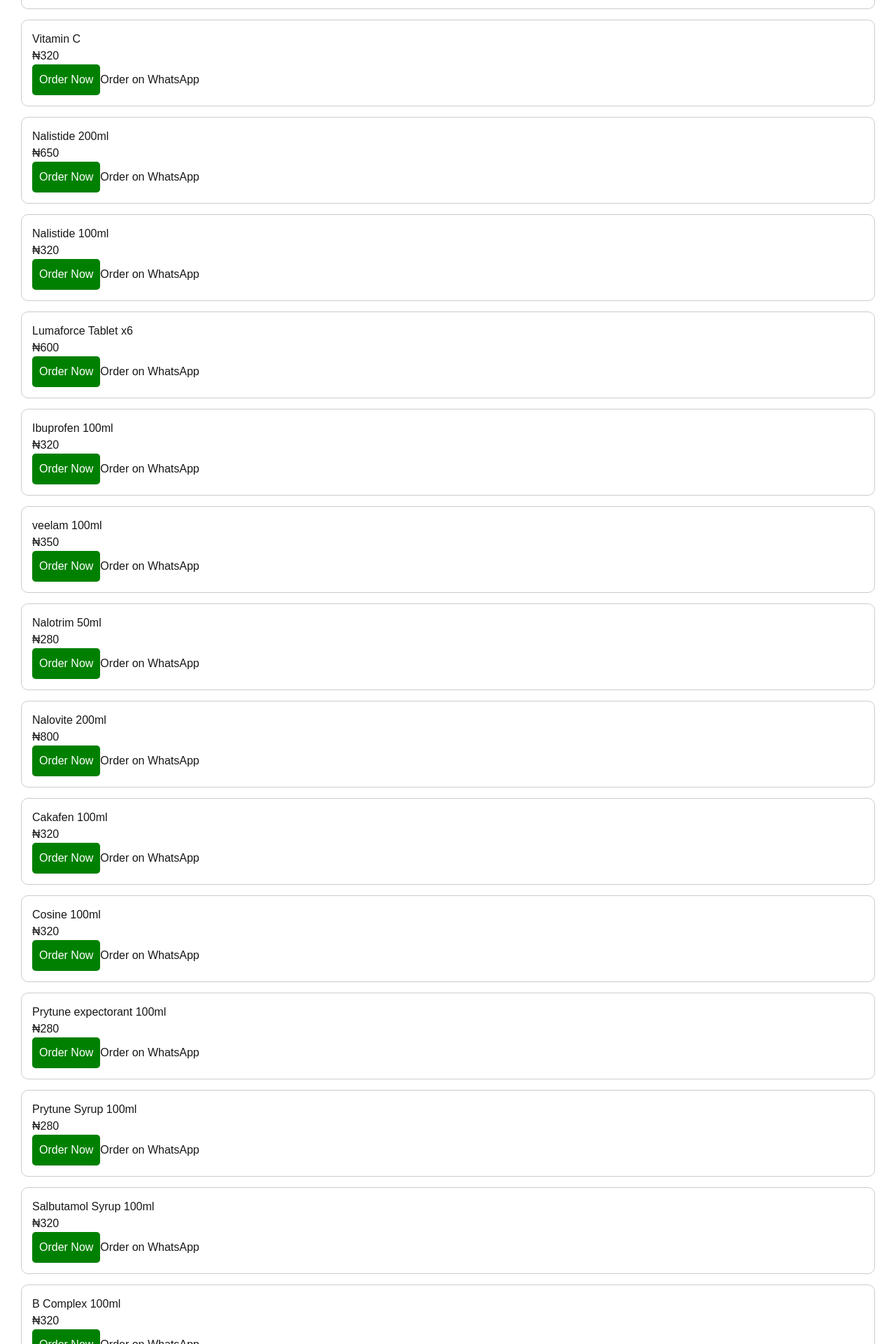
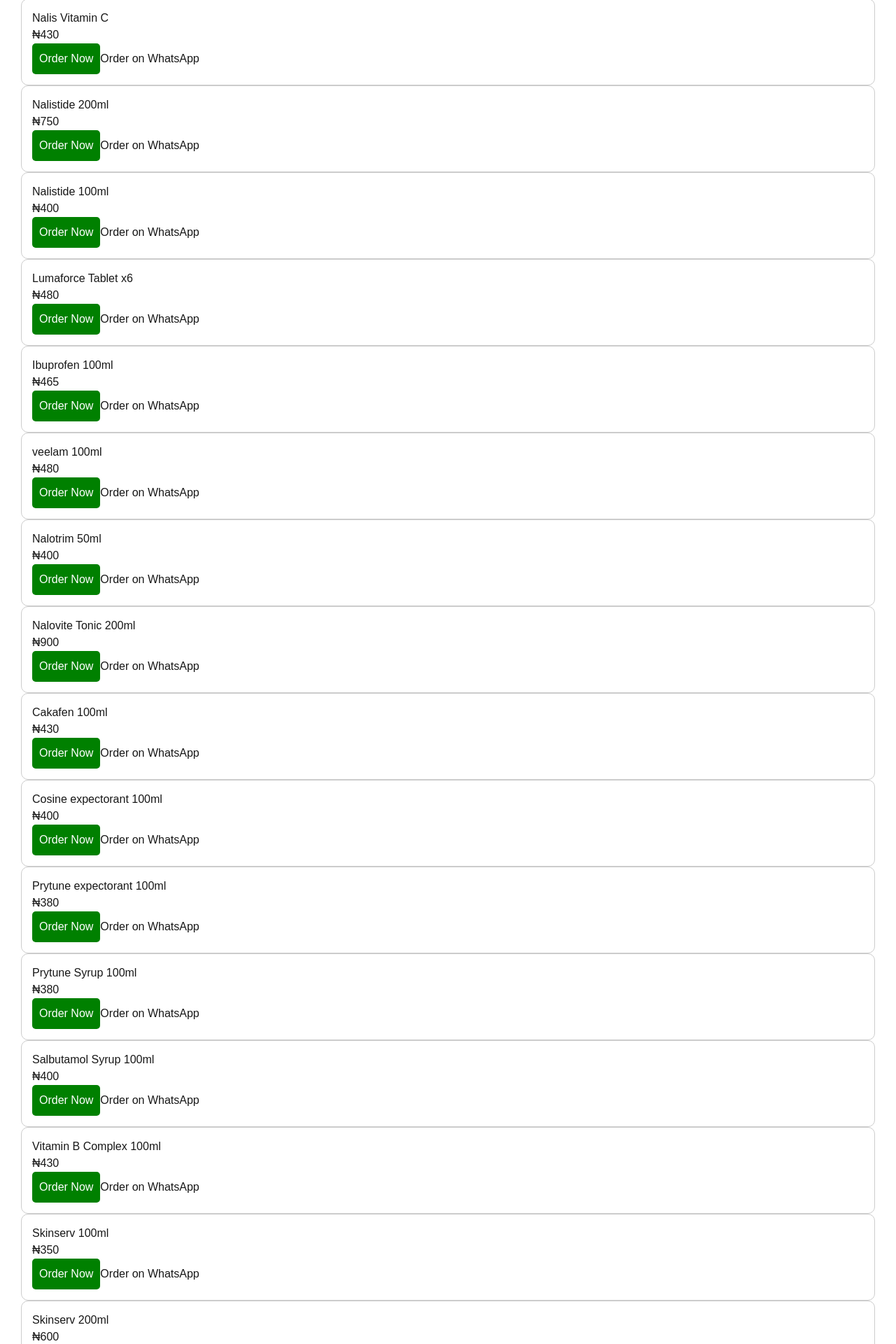
Before and after one commit to goodnesslazarus/nalis-pharmaceuticals, a Next.js app: page /products in a window 1280 px wide. Shown: the part 180-2100 px from the top of the page at 70% size. Built offline with nearby package versions, Linux system fonts and the light colour scheme.

Commit message:
Added Google site verification

```diff
--- a/src/app/layout.js
+++ b/src/app/layout.js
@@ -12,8 +12,11 @@ const geistMono = Geist_Mono({
 });
 
 export const metadata = {
-  title: "Create Next App",
-  description: "Generated by create next app",
+  title: "Nalis Pharmaceutical",
+  description: "Online pharmaceutical store for all your health needs.",
+  verification: {
+    Google: <meta name="google-site-verification" content="hkqcx7Bfmo1QvJOOXV2YVgtRl3Y7-ftYOnZVRlL8tD8"  />
+  }
 };
 
 export default function RootLayout({ children }) {
--- a/src/app/products/page.js
+++ b/src/app/products/page.js
@@ -2,72 +2,164 @@ export default function ProductsPage() {
   const products = [
     {
       name: "Nalis Paracetamol 60ml",
-      price: "₦280",
+      price: "₦370",
+      image: "c:\\Users\\hp\\Downloads\\Nalis Paracetamol.png",
+      description: "Paracetamol Syrup.",
+      dosage: "10ml",
+      pack: "1x10x100",
+      category: "pain relief",
     },
     {
-      name: "Vitamin C",
-      price: "₦320",
+      name: "Nalis Vitamin C",
+      price: "₦430",
+      image: "c:\\Users\\hp\\Downloads\\Vitamin C.png",
+      description: "Vitamin C Syrup.",
+      dosage: "10ml",
+      pack: "1x10x60",
+      category: "Ascorbic Acid 100mg",
     },
     {
       name: "Nalistide 200ml",
-      price: "₦650",
+      price: "₦750",
+      image: "c:\\Users\\hp\\Downloads\\Nalistide.png",
+      description: "Nalistide Syrup.",
+      dosage: "10ml",
+      pack: "1x6x24",
+      category: "antibiotic",
     },
     {
       name: "Nalistide 100ml",
-      price: "₦320",
+      price: "₦400",
+      image: "c:\\Users\\hp\\Downloads\\Nalistide.png",
+      description: "Nalistide Syrup.",
+      dosage: "10ml",
+      pack: "1x20",
+      category: "antibiotic",
     },
     {
       name: "Lumaforce Tablet x6",
-      price: "₦600",
+      price: "₦480",
+      image: "c:\\Users\\hp\\Downloads\\Lumaforce.png",
+      description: "Lumaforce Tablet.",
+      dosage: "6 tablets",
+        pack: "10x30",
+      category: "antimalarial",
     },
     {
       name: "Ibuprofen 100ml",
-      price: "₦320",
+      price: "₦465",
+      image: "c:\\Users\\hp\\Downloads\\Ibuprofen.png",
+      description: "Ibuprofen Syrup.",
+      dosage: "10ml",
+        pack: "1x10x60",
+      category: "pain relief",
     },
     {
       name: "veelam 100ml",
-      price: "₦350",
+      price: "₦480",
+      image: "c:\\Users\\hp\\Downloads\\veelam.png",
+      description: "veelam Syrup.",
+      dosage: "10ml",
+      pack: "1X10X60",
+      category: "pain relief  cold, fever, flu",
     },
     {
       name: "Nalotrim 50ml",
-      price: "₦280",
+      price: "₦400",
+      image: "c:\\Users\\hp\\Downloads\\Nalotrim.png",
+      description: "Nalotrim Syrup.",
+      dosage: "10ml",
+      pack: "1x10x100",
+      category: "pain relief, co timoxazole",
     },
     {
-      name: "Nalovite 200ml",
-      price: "₦800",
+      name: "Nalovite Tonic 200ml",
+      price: "₦900",
+      image: "c:\\Users\\hp\\Downloads\\Nalovite.png",
+      description: "Nalovite Syrup.",
+      dosage: "10ml",
+      pack: "1x10x24",
+      category: "iron B complex, blood Tonic",
     },
     {
       name: "Cakafen 100ml",
-      price: "₦320",
+      price: "₦430",
+      image: "c:\\Users\\hp\\Downloads\\Cakafen.png",
+      description: "Cakafen Syrup.",
+      dosage: "10ml",
+      pack: "1x10x60",
+      category: "cough lintus",
     },
     {
-      name: "Cosine 100ml",
-      price: "₦320",
+      name: "Cosine expectorant 100ml",
+      price: "₦400",
+      image: "c:\\Users\\hp\\Downloads\\Cosine.png",
+      description: "Cosine Syrup.",
+      dosage: "10ml",
+      pack:   "1x10x60",
+      category: "cough, cold and catarrh",
     },
     {
       name: "Prytune expectorant 100ml",
-      price: "₦280",
+      price: "₦380",
+      image: "c:\\Users\\hp\\Downloads\\Prytune.png",
+      description: "Prytune Syrup.",
+      dosage: "10ml",
+       pack: "1x20",
+      category: "cough, cold and catarrh",
     },
     {
       name: "Prytune Syrup 100ml",
-      price: "₦280",
+      price: "₦380",
+      image: "c:\\Users\\hp\\Downloads\\Prytune.png",
+      description: "Prytune Syrup.",
+      dosage: "10ml",
+      pack: "1x20",
+      category: "cough, cold and catarrh",
     },
     {
       name: "Salbutamol Syrup 100ml",
-      price: "₦320",
+      price: "₦400",
+      image: "c:\\Users\\hp\\Downloads\\Salbutamol.png",
+      description: "Salbutamol Syrup.",
+      dosage: "10ml",
+      pack: "1x10x60",
+      category: "asthma, bronchitis, chronic obstructive pulmonary disease (COPD)",
     },
     {
-      name: "B Complex 100ml ",
-      price: "₦320",
+      name: "Vitamin B Complex 100ml ",
+      price: "₦430",
+      image: "c:\\Users\\hp\\Downloads\\B Complex.png",
+      description: "Vitamin B Complex Syrup.",
+      dosage: "10ml",
+      pack: "1x10x60",
+      category: "for children growing",
     },
     {
       name: "Skinserv 100ml",
-      price: "₦200",
+      price: "₦350",
+      image: "c:\\Users\\hp\\Downloads\\Skinserv.png",
+      description: "methylated spirit.",
+      dosage: "external use only",
+      category: "skin disinfection, antiseptic, prior to injection or surgery",
     },
     {
       name: "Skinserv 200ml",
-      price: "₦400",
-    }
+      price: "₦600",
+      image: "c:\\Users\\hp\\Downloads\\Skinserv.png",
+      description: "methylated spirit.",
+      dosage: "external use only",
+      category: "skin disinfection, antiseptic, prior to injection or surgery",
+    },
+    {
+      name: "Nalolyn expectorant 100ml",
+      price: "₦495",
+      image: "c:\\Users\\hp\\Downloads\\Nalolyn.png",
+      description: "Nalolyn Syrup.",
+      dosage: "10ml",
+      pack: "1x10x60",
+      category: "cough, cold and catarrh",
+    },
     ];
   return (
     <div style={{ padding: "30px" }}>
@@ -79,7 +171,7 @@ export default function ProductsPage() {
           style={{
             border: "1px solid #ccc",
             padding: "15px",
-            marginTop: "15px",
+            mar1x20ginTop: "15px",
             borderRadius: "10px",
         }}
         >
```
